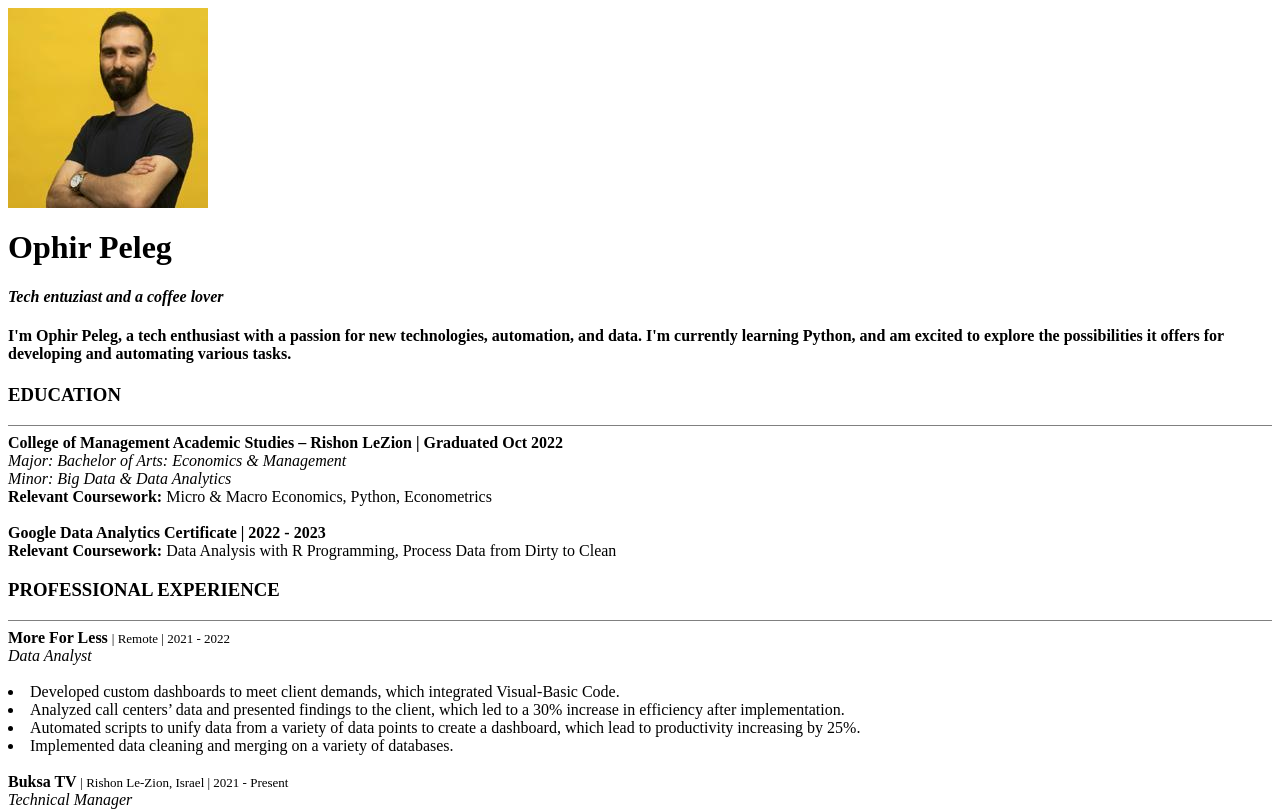
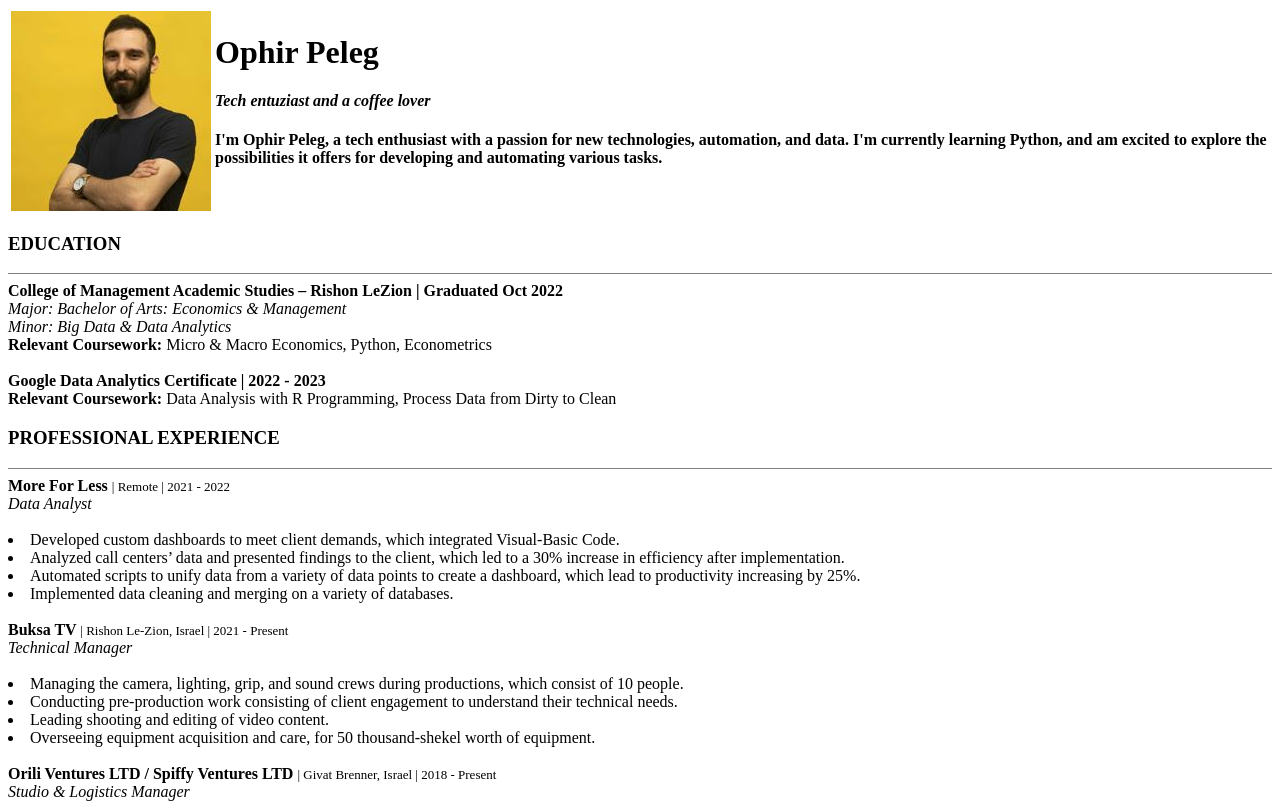
Before and after one commit to ophirpeleg/CV, a plain HTML site: page index.html in a window 1280 px wide. Shown: the top 811 px of the page. Drawn offline with Linux system fonts and the light colour scheme.

Commit message:
Update index.html

```diff
--- a/index.html
+++ b/index.html
@@ -4,11 +4,13 @@
         <title>Ophir's Personal Site</title>
     </head>
     <body>
-        <img src="images/image-web.jpg" alt="Ophir Peleg Image">
-        <h1>Ophir Peleg</h1>
-        <p><h4><em>Tech entuziast and a coffee lover</em></h4></p>
-        <p><h4>I'm Ophir Peleg, a tech enthusiast with a passion for new technologies, automation, and data. I'm currently learning Python, and am excited to explore the possibilities it offers for developing and automating various tasks.</h4></p>
-
+        <table>
+            <td><img src="images/image-web.jpg" alt="Ophir Peleg Image"></td>
+            <td><h1>Ophir Peleg</h1>
+            <p><h4><em>Tech entuziast and a coffee lover</em></h4></p>
+            <p><h4>I'm Ophir Peleg, a tech enthusiast with a passion for new technologies, automation, and data. I'm currently learning Python,
+                    and am excited to explore the possibilities it offers for developing and automating various tasks.</h4></p></td>
+        </table>
         <h3>EDUCATION</h3>
         <hr size="1" noshade>
 
```
